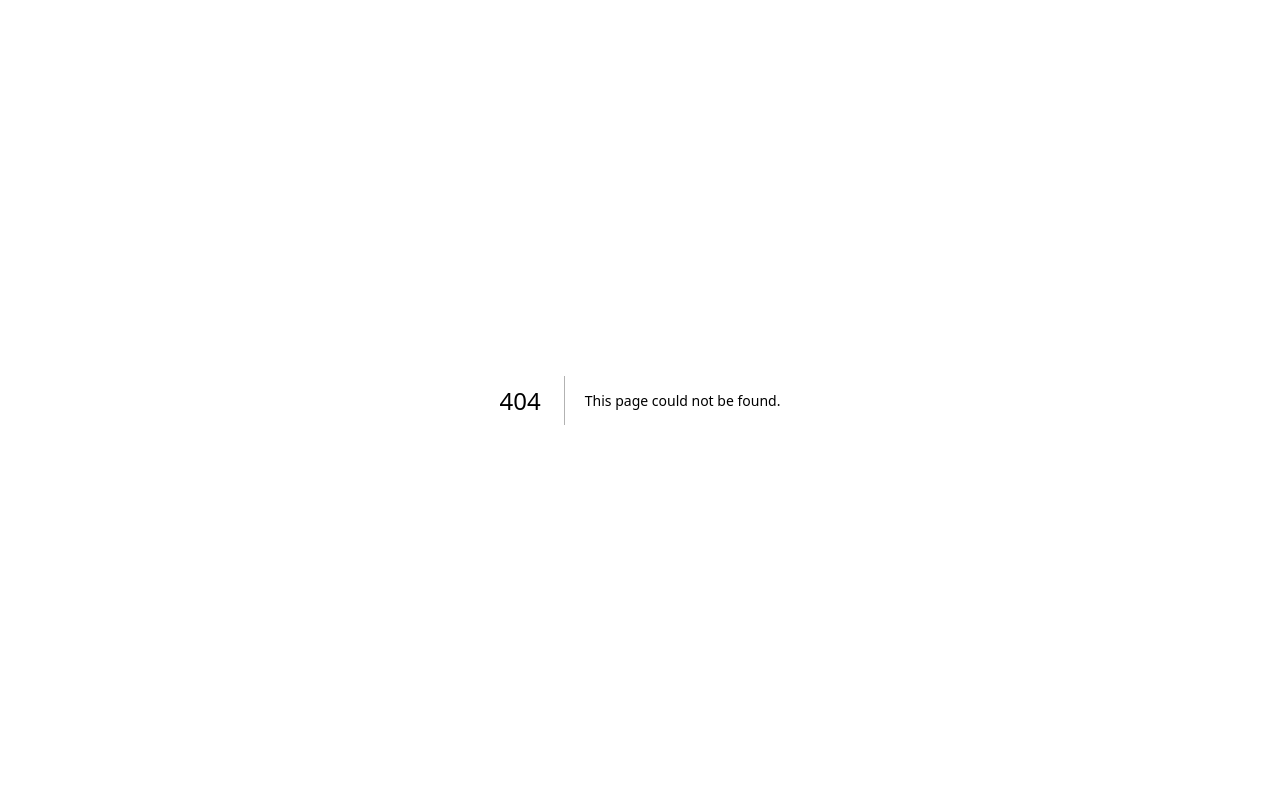
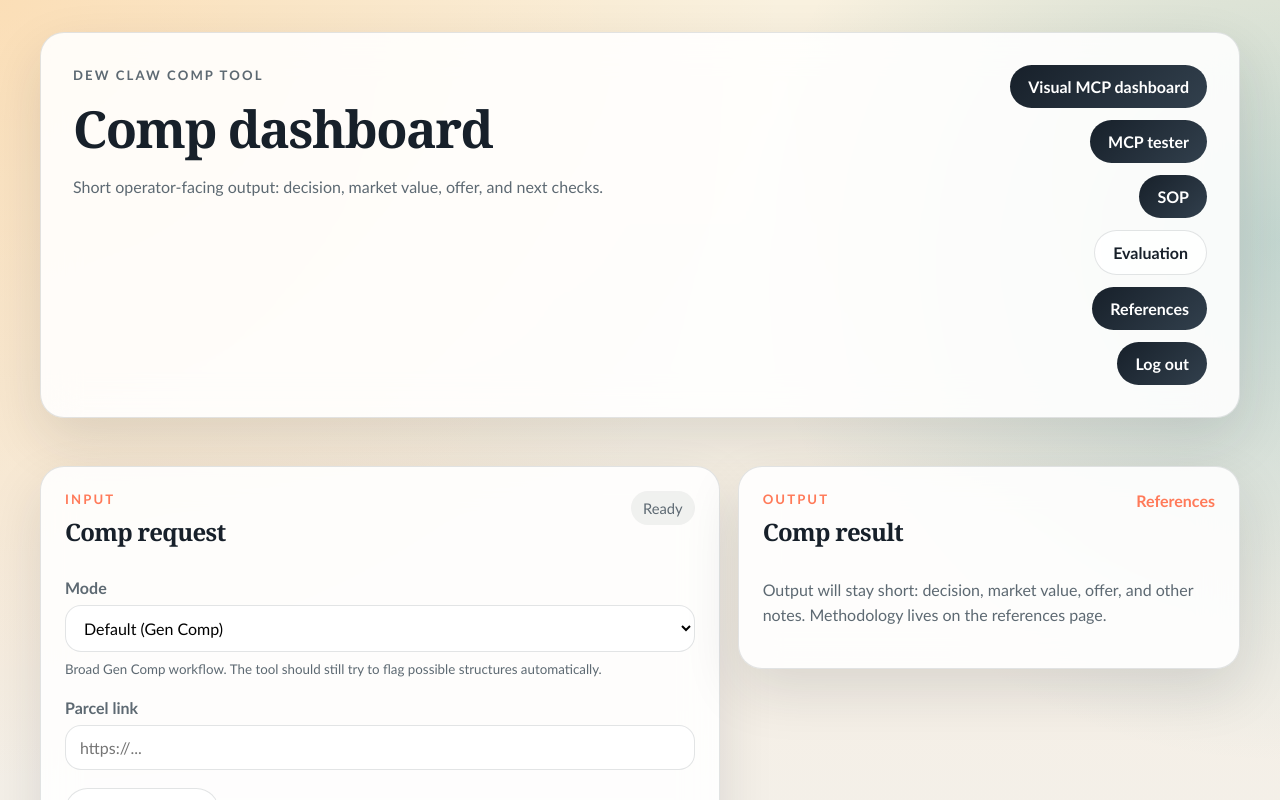
Before and after one commit to corbin-ops/comptool-mcp-lab, a Next.js app: page /manual in a window 1280 px wide. Before the commit this address had no page. Shown: the top 800 px of the page. Built offline with nearby package versions, Linux system fonts and the light colour scheme.

Commit message:
Consolidate CompTool routes and docs

```diff
--- /dev/null
+++ b/src/app/manual/page.tsx
@@ -0,0 +1,7 @@
+import { CompToolPageShell } from "@/comp-tool/page-shell";
+
+export const dynamic = "force-dynamic";
+
+export default function ManualCompPage() {
+  return <CompToolPageShell />;
+}
--- a/src/app/mcp-test/page.tsx
+++ b/src/app/mcp-test/page.tsx
@@ -18,6 +18,9 @@ export default function McpTestPage() {
         </div>
 
         <div className="hero-actions">
+          <Link className="secondary-button" href="/manual">
+            Manual comp
+          </Link>
           <Link className="secondary-button" href="/phase2">
             Dashboard
           </Link>
--- a/src/app/phase2/page.tsx
+++ b/src/app/phase2/page.tsx
@@ -26,6 +26,9 @@ export default async function Phase2Page({ searchParams }: Phase2PageProps) {
         </div>
 
         <div className="hero-actions">
+          <Link className="secondary-button" href="/manual">
+            Manual comp
+          </Link>
           <Link className="secondary-button" href="/mcp-test">
             MCP tester
           </Link>
--- a/src/comp-tool/page-shell.tsx
+++ b/src/comp-tool/page-shell.tsx
@@ -15,7 +15,10 @@ export function CompToolPageShell() {
 
         <div className="hero-actions">
           <Link className="secondary-button" href="/phase2">
-            Phase 2 Lab
+            Visual MCP dashboard
+          </Link>
+          <Link className="secondary-button" href="/mcp-test">
+            MCP tester
           </Link>
           <Link className="secondary-button" href="/sop" target="_blank" rel="noreferrer">
             SOP
```
Also changed, not shown: extension/README.md, 3 other files (tests, documents, lock files or other folders).
